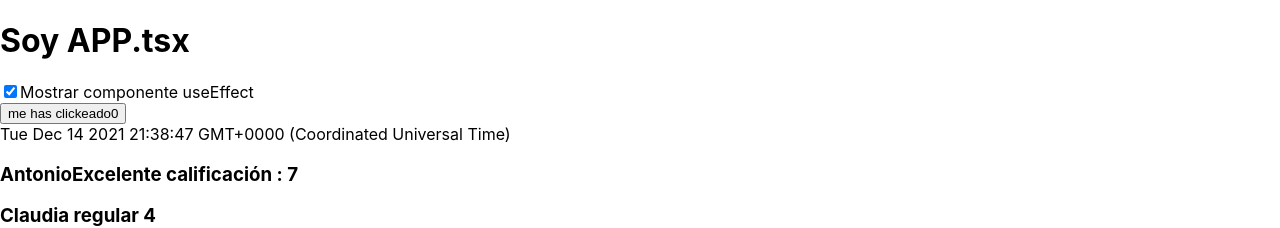
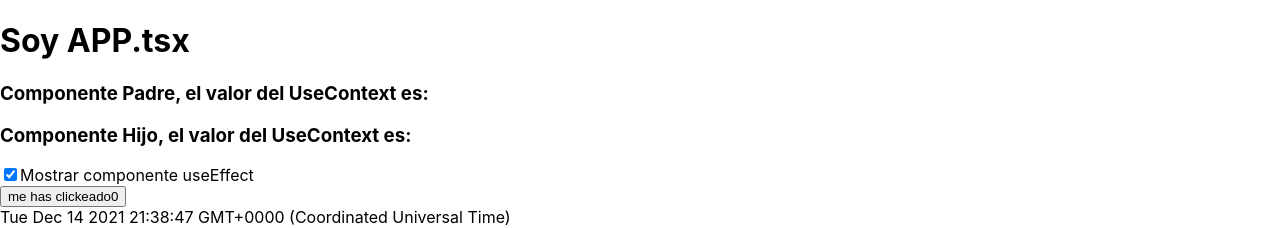
Before and after one commit to aramirezm89/react-peliculas, a React (Create React App) app: page / in a window 1280 px wide. Shown: the top 228 px of the page. Built offline with nearby package versions, Linux system fonts and the light colour scheme.

Commit message:
EjemploUseContext

```diff
--- a/src/App.tsx
+++ b/src/App.tsx
@@ -8,7 +8,8 @@ import ProyectarContenido2 from "./Ejemplo/ProyectarContenido2";
 import ContenidoDinamico from "./Ejemplo/ContenidoDinamico";
 import FormularioTexto from "./Ejemplo/FormularioTexto";
 import EjemploUseEffect from "./Ejemplo/EjemploUseEffect";
-
+import ValorContext from "./ValorContext";
+import Abuelo from "./Ejemplo/Abuelo";
 function App() {
   const [numero, setNumero] = useState(0);
   const [texto, setTexto] = useState("");
@@ -41,6 +42,9 @@ const suma = (numero1:number,numero2:number) => {
     <>
       <h1>Soy APP.tsx</h1>
 
+    <ValorContext.Provider value={texto}>
+      <Abuelo />
+    </ValorContext.Provider>
     <div>
       <input type="checkbox"
        onChange={(e) => setChecked(e.currentTarget.checked)}
@@ -93,7 +97,6 @@ const suma = (numero1:number,numero2:number) => {
 
 <input type="text" name="num2" onChange={(e)  => {
       setNumeros(({...numeros,num2:parseInt(e.target.value)}))
-
         }}/>
 
         {<div>{numeros.num1 && numeros.num2? suma(numeros.num1,numeros.num2): "resultado"}</div>}
--- /dev/null
+++ b/src/Ejemplo/Abuelo.tsx
@@ -0,0 +1,8 @@
+import React from "react";
+import Padre from "./Padre"
+
+export default function Abuelo(){
+    return(
+        <Padre/>
+    )
+}
--- /dev/null
+++ b/src/Ejemplo/Hijo.tsx
@@ -0,0 +1,14 @@
+import React,{useContext} from "react";
+import ValorContext from "../ValorContext";
+
+
+export default function Hijo() {
+    const valor =  useContext(ValorContext)
+    return(
+
+        <>
+            <h3>Componente Hijo, el valor del UseContext es: {valor} </h3>
+
+        </>
+    )
+}
--- /dev/null
+++ b/src/Ejemplo/Padre.tsx
@@ -0,0 +1,15 @@
+import React,{useContext} from "react";
+import ValorContext from "../ValorContext";
+import Hijo from "./Hijo";
+
+
+export default function Padre() {
+    const valor =  useContext(ValorContext)
+    return(
+
+        <>
+            <h3>Componente Padre, el valor del UseContext es: {valor} </h3>
+            <Hijo/>
+        </>
+    )
+}
--- /dev/null
+++ b/src/Ejemplo/UseContext.tsx
@@ -0,0 +1,3 @@
+export default function adfa(){
+
+}
--- /dev/null
+++ b/src/ValorContext.tsx
@@ -0,0 +1,4 @@
+import React from "react"
+const ValorContext = React.createContext('Valor por defecto');
+
+export default ValorContext;
```
